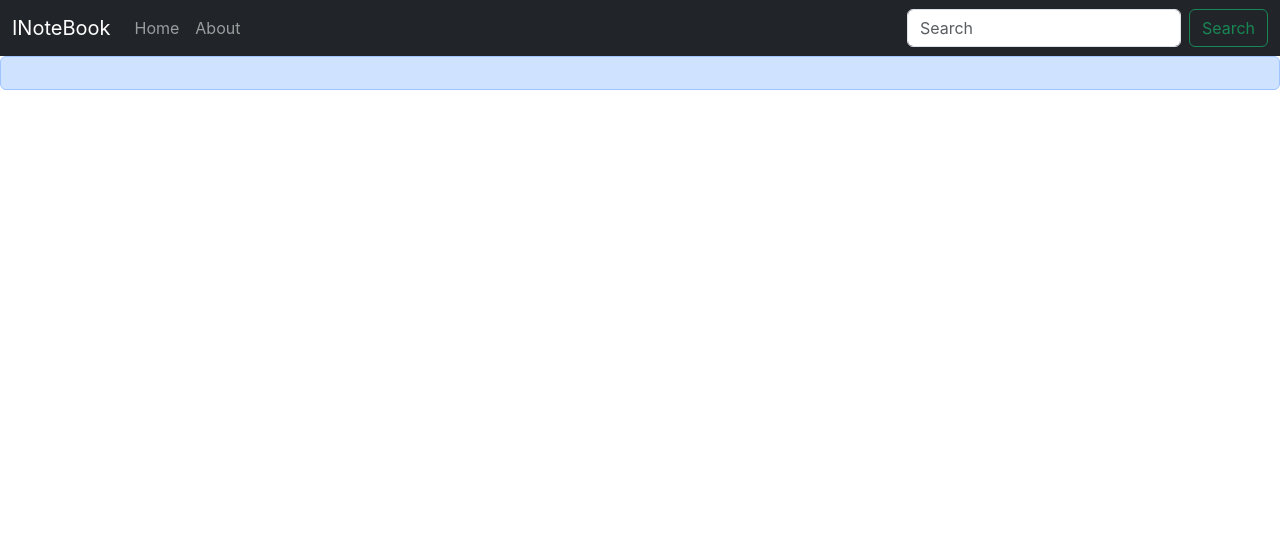
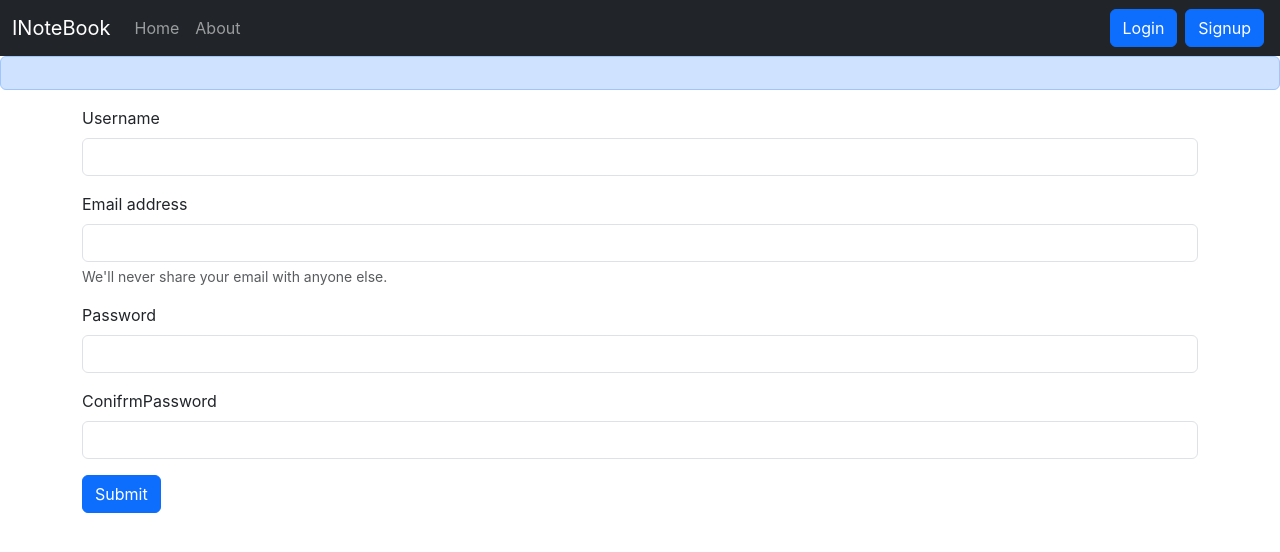
Before and after one commit to paramveer-srmscetr/NoteHaven, a React (Create React App) app: page /signup in a window 1280 px wide. Shown: the top 552 px of the page. Built offline with nearby package versions, Linux system fonts and the light colour scheme.

Commit message:
login/signup update

```diff
--- a/src/App.js
+++ b/src/App.js
@@ -5,6 +5,8 @@
 import About from "./components/About";
 import NoteState from "./context/notes/NotesState";
 import Alert from "./components/Alert";
+import Login from "./components/Login";
+import Signup from "./components/Signup";
 function App() {
   return (
     <>
@@ -16,6 +18,8 @@
             <Routes>
               <Route path="/" element={<Home />} />
               <Route path="/about" element={<About />} />
+              <Route path="/login" element={<Login />} />
+              <Route path="/signup" element={<Signup />} />
               {/* Add other routes here */}
             </Routes>
           </div>
--- a/src/components/AddNote.js
+++ b/src/components/AddNote.js
@@ -3,14 +3,15 @@
 
 function AddNote() {
 
-const [note, setnote] = useState({title:"",description:"",tag:"default"})
+const [note, setnote] = useState({title:"",description:"",tag:""})
     const context=useContext(noteContext)
     const {addNote }=context;
 
     const handlerClick=(e)=>{
         e.preventDefault();
         addNote(note.title,note.description,note.tag);
-    }
+        setnote({title:" ",description:" " ,tag:" "})
+      }
 
     const onchange=(e)=>{
     setnote({...note,[e.target.name]: e.target.value})
@@ -32,6 +33,7 @@
               className="form-control"
               id="title"
               name='title'
+              value={note.title}
               onChange={onchange}
             />
           </div>
@@ -44,6 +46,7 @@
               className="form-control"
               id="description"
               name='description'
+              value={note.description}
               onChange={onchange}
             />
           </div>
@@ -56,6 +59,7 @@
               className="form-control"
               id="tag"
               name='tag'
+              value={note.tag}
               onChange={onchange}
             />
           </div>
--- /dev/null
+++ b/src/components/Login.js
@@ -0,0 +1,54 @@
+import React, {useState} from 'react'
+import { useNavigate } from 'react-router-dom'
+
+
+const Login = (props) => {
+    const [credentials, setCredentials] = useState({email: "", password: ""})
+    const navigate = useNavigate();
+
+    const handleSubmit = async (e) => {
+        e.preventDefault();
+        const response = await fetch("http://localhost:5000/api/auth/login", {
+            method: 'POST',
+            headers: {
+                'Content-Type': 'application/json',
+                },
+            body: JSON.stringify({email: credentials.email, password: credentials.password})
+        });
+        const json = await response.json()
+        console.log(json);
+        if (json.success){
+            // Save the auth token and redirect
+            localStorage.setItem('token', json.authtoken);
+            navigate("/");
+
+        }
+        else{
+            alert("Invalid credentials");
+        }
+    }
+
+    const onChange = (e)=>{
+        setCredentials({...credentials, [e.target.name]: e.target.value})
+    }
+
+    return (
+        <div>
+            <form  onSubmit={handleSubmit}>
+                <div className="mb-3">
+                    <label htmlFor="email" className="form-label">Email address</label>
+                    <input type="email" className="form-control" value={credentials.email} onChange={onChange} id="email" name="email" aria-describedby="emailHelp" />
+                    <div id="emailHelp" className="form-text">We'll never share your email with anyone else.</div>
+                </div>
+                <div className="mb-3">
+                    <label htmlFor="password" className="form-label">Password</label>
+                    <input type="password" className="form-control" value={credentials.password} onChange={onChange} name="password" id="password" />
+                </div>
+
+                <button type="submit" className="btn btn-primary">Submit</button>
+            </form>
+        </div>
+    )
+}
+
+export default Login
--- a/src/components/Navbar.js
+++ b/src/components/Navbar.js
@@ -46,17 +46,10 @@
               </Link>
             </li>
           </ul>
-          <form className="d-flex" role="search">
-            <input
-              className="form-control me-2"
-              type="search"
-              placeholder="Search"
-              aria-label="Search"
-            />
-            <button className="btn btn-outline-success" type="submit">
-              Search
-            </button>
-          </form>
+          <form className="d-flex">
+                    <Link className="btn btn-primary mx-1" to="/login" role="button">Login</Link>
+                    <Link className="btn btn-primary mx-1" to="/signup" role="button">Signup</Link>
+                    </form>
         </div>
       </div>
     </nav>
--- /dev/null
+++ b/src/components/Signup.js
@@ -0,0 +1,110 @@
+import React, { useState } from "react";
+import { useNavigate } from "react-router-dom";
+
+const Signup = (props) => {
+  const [credentials, setCredentials] = useState({
+    name: "",
+    email: "",
+    password: "",
+    cpassword: "",
+  });
+  const navigate = useNavigate();
+
+  const { name, email, password, cpassword } = credentials;
+  const handleSubmit = async (e) => {
+    e.preventDefault();
+    const response = await fetch("http://localhost:5000/api/auth/createuser", {
+      method: "POST",
+      headers: {
+        "Content-Type": "application/json",
+      },
+      body: JSON.stringify({ name, email, password }),
+    });
+    const json = await response.json();
+    console.log(json);
+    if (json.success) {
+      // Save the auth token and redirect
+      localStorage.setItem("token", json.authtoken);
+      navigate("/");
+    } else {
+      alert("Invalid credentials");
+    }
+  };
+
+  const onChange = (e) => {
+    setCredentials({ ...credentials, [e.target.name]: e.target.value });
+  };
+
+  return (
+    <div>
+      <form onSubmit={handleSubmit}>
+        <div className="mb-3">
+          <label htmlFor="name" className="form-label">
+            Username
+          </label>
+          <input
+            type="text"
+            className="form-control"
+            value={credentials.name}
+            onChange={onChange}
+            id="name"
+            name="name"
+          />
+        </div>
+        <div className="mb-3">
+          <label htmlFor="email" className="form-label">
+            Email address
+          </label>
+          <input
+            type="email"
+            className="form-control"
+            value={credentials.email}
+            onChange={onChange}
+            id="email"
+            name="email"
+            aria-describedby="emailHelp"
+          />
+          <div id="emailHelp" className="form-text">
+            We'll never share your email with anyone else.
+          </div>
+        </div>
+        <div className="mb-3">
+          <label htmlFor="password" className="form-label">
+            Password
+          </label>
+          <input
+            type="password"
+            className="form-control"
+            value={credentials.password}
+            onChange={onChange}
+            name="password"
+            id="password"
+            minLength={5}
+            required
+          />
+        </div>
+        <div className="mb-3">
+          <label htmlFor="cpassword" className="form-label">
+            ConifrmPassword
+          </label>
+          <input
+            type="cpassword"
+            className="form-control"
+            value={credentials.cpassword}
+            onChange={onChange}
+            name="cpassword"
+            id="cpassword"
+            minLength={5}
+            required
+          />
+        </div>
+
+        <button type="submit" className="btn btn-primary">
+          Submit
+        </button>
+      </form>
+    </div>
+  );
+};
+
+export default Signup;
--- a/src/context/notes/NotesState.js
+++ b/src/context/notes/NotesState.js
@@ -28,7 +28,7 @@
   const addNote = async (title, description, tag) => {
     //
 
-    await fetch(`${host}/api/notes/addnotes`, {
+   const response= await fetch(`${host}/api/notes/addnotes`, {
       method: "Post",
       headers: {
         "Content-Type": "application/json",
@@ -37,16 +37,8 @@
       },
       body: JSON.stringify({ title, description, tag }),
     });
-
-    const note = {
-      _id: "6661a695f0b1cf3685c6df1e",
-      user: "665db52171766631b580e46b",
-      title: title,
-      description: description,
-      tag: tag,
-      date: "2024-06-06T12:07:49.959Z",
-      __v: 0,
-    };
+const json=await response.json();
+    const note = json;
     setNotes(notes.concat(note));
   };
 
```
Also changed, not shown: 1 other file (tests, documents, lock files or other folders).
